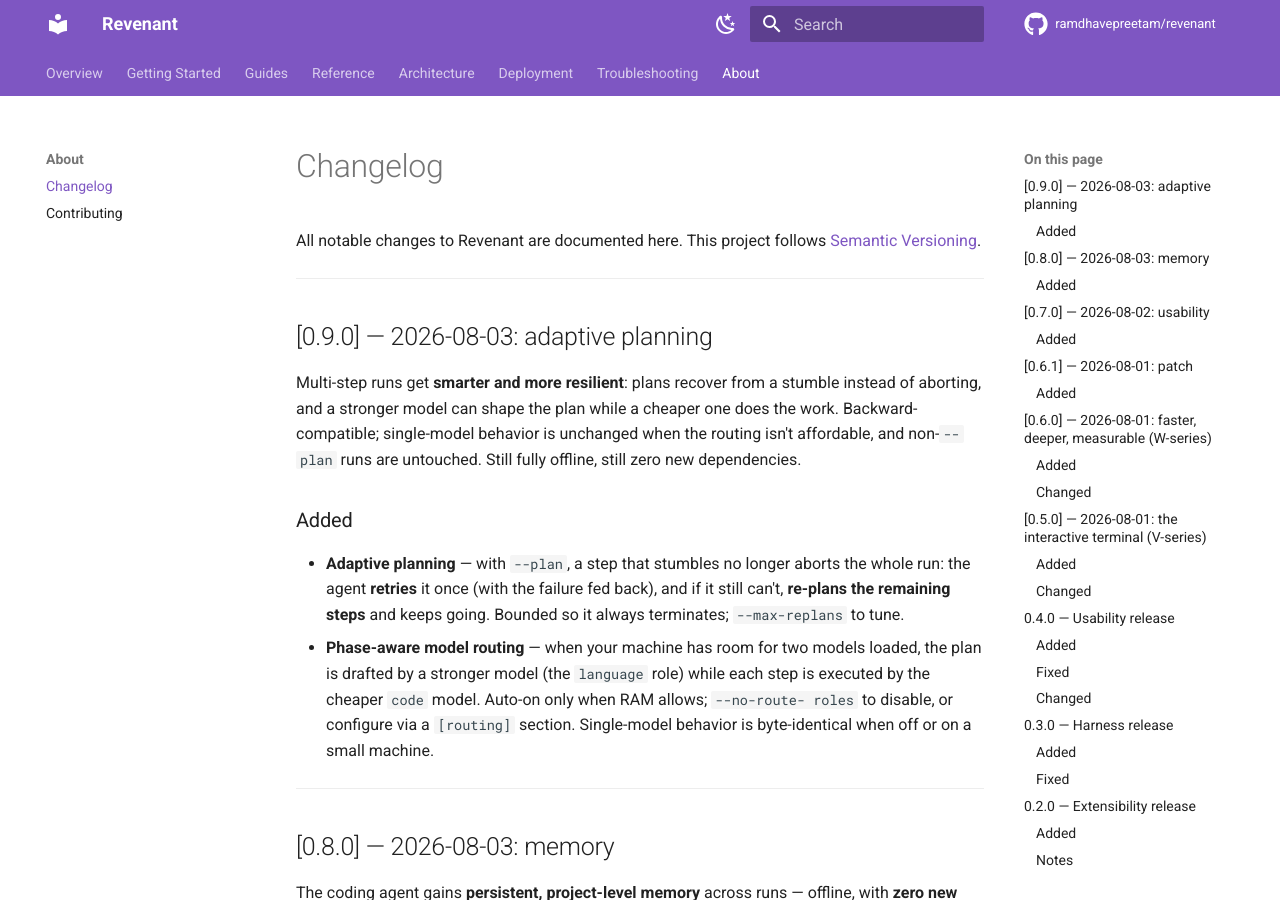
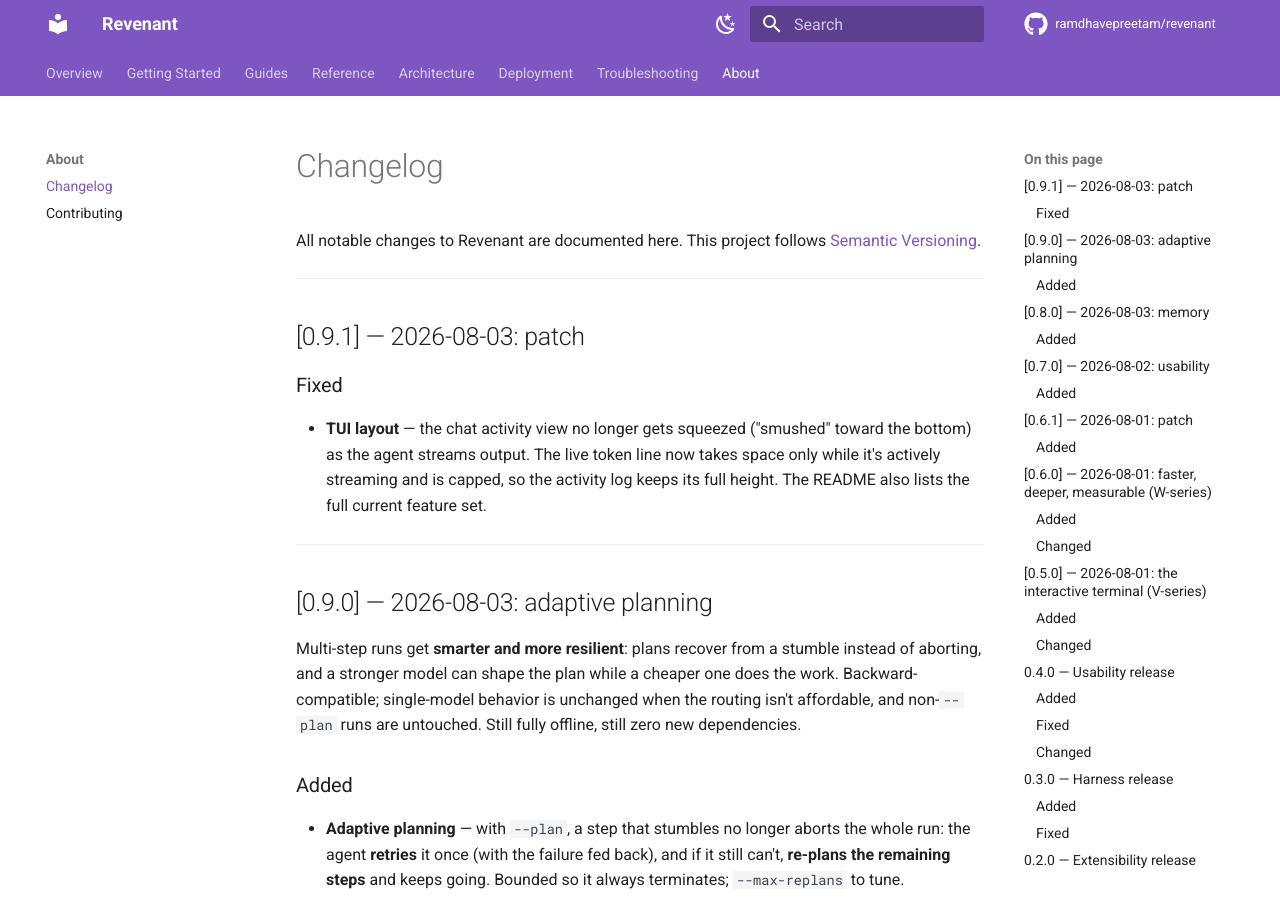
Before and after one commit to ramdhavepreetam/revenant, an MkDocs documentation site: the page built from docs_site/about/changelog.md, in a window 1280 px wide and 900 px high. Built offline with MkDocs 1.6.1 and Material for MkDocs 9.7.7, drawn with Linux system fonts in a browser that asks for light colours; comment, search, counter and statistics services are not loaded.

Commit message:
Release 0.9.1: patch — TUI layout fix
Bump all three packages 0.9.0 -> 0.9.1 for the TUI 'smushing' fix: the chat
activity log no longer gets squeezed as the agent streams output (the live token
line now takes space only while streaming and is capped). README refreshed with
the full feature set. Backward-compatible patch.

- Version 0.9.1 on nerva-core / nerva-agent / revenant-cli; deps pinned >=0.9.1.
- Changelog: [0.9.1] (2026-08-03).

Verified: 739 tests + mkdocs --strict green; make build + make check (twine) PASS
for all 6 dists at 0.9.1.

Co-Authored-By: Claude Opus 4.8 <noreply@anthropic.com>
Claude-Session: https://claude.ai/code/session_01LMdFxTkUq37j3CJsJXE7mH

```diff
--- a/docs_site/about/changelog.md
+++ b/docs_site/about/changelog.md
@@ -2,6 +2,17 @@
 
 All notable changes to Revenant are documented here. This project follows
 [Semantic Versioning](https://semver.org/).
+
+---
+
+## [0.9.1] — 2026-08-03: patch
+
+### Fixed
+
+- **TUI layout** — the chat activity view no longer gets squeezed ("smushed"
+  toward the bottom) as the agent streams output. The live token line now takes
+  space only while it's actively streaming and is capped, so the activity log
+  keeps its full height. The README also lists the full current feature set.
 
 ---
 
```
Also changed, not shown: 3 other files.
